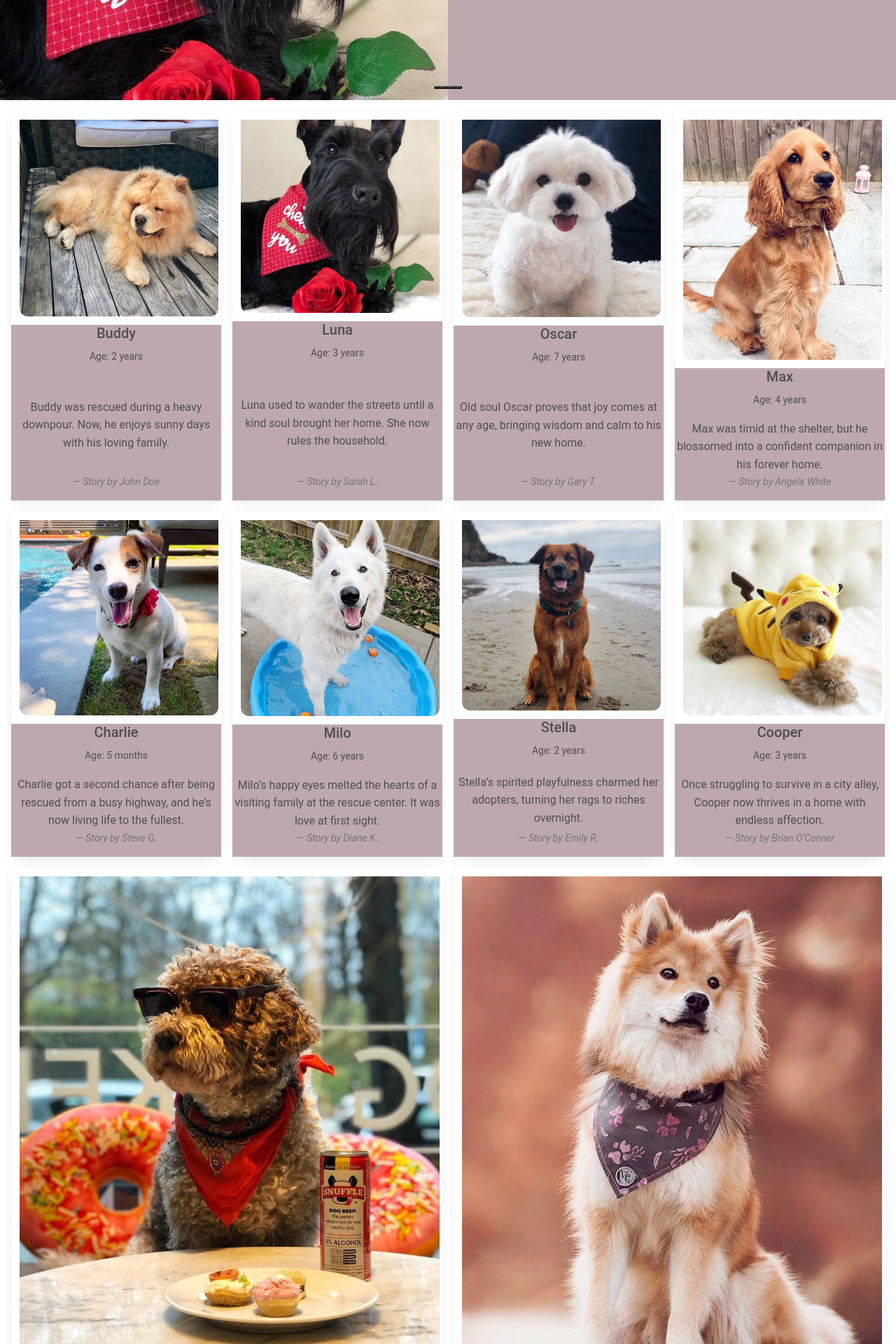
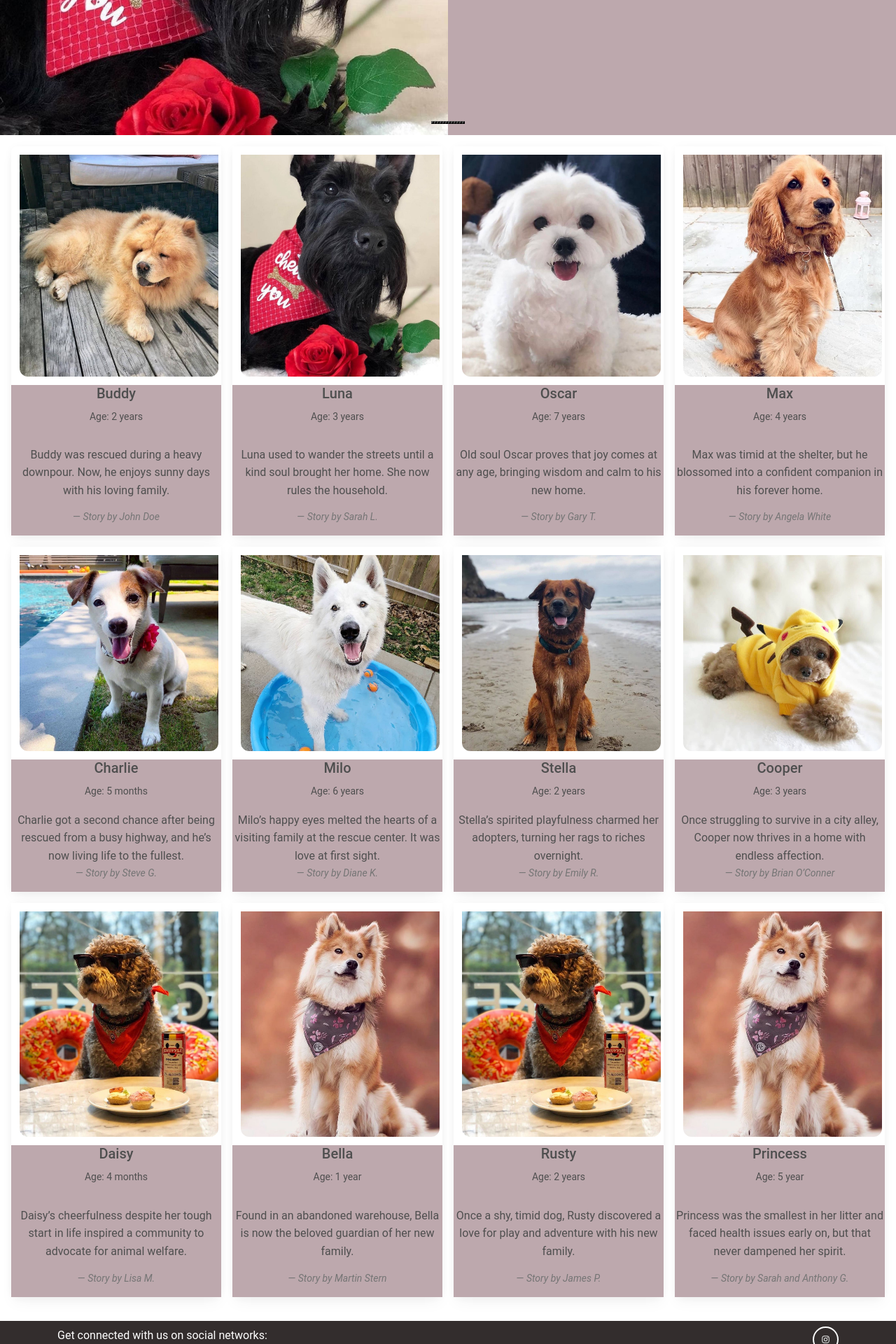
Before and after one commit to tamarazivkovic994/Pet-shop, a React (Create React App) app in the folder Front/: page /stories in a window 1280 px wide. Shown: the part 540-2460 px from the top of the page at 70% size. Built offline with nearby package versions, Linux system fonts and the light colour scheme.

Commit message:
update
need 2 more pics for stories

```diff
--- a/Front/src/App.scss
+++ b/Front/src/App.scss
@@ -183,6 +183,11 @@ $lightBrown: #a49794;
   flex-direction: column;
   background-color: $babyPink;
 }
+.cardImage {
+  height: 60%;
+  border-radius: 20px;
+  object-fit: cover;
+}
 
 .card-text-story {
   flex-grow: 1;
--- a/Front/src/data/stories.js
+++ b/Front/src/data/stories.js
@@ -89,6 +89,24 @@ const storiesData = [
       "Found in an abandoned warehouse, Bella is now the beloved guardian of her new family.",
     contributor: "Martin Stern",
   },
+  {
+    id: 11,
+    image: "./images/dog9.JPG",
+    name: "Rusty",
+    age: "2 years",
+    story:
+      "Once a shy, timid dog, Rusty discovered a love for play and adventure with his new family.",
+    contributor: "James P.",
+  },
+  {
+    id: 12,
+    image: "./images/dog3.JPG",
+    name: "Princess",
+    age: "5 year",
+    story:
+      "Princess was the smallest in her litter and faced health issues early on, but that never dampened her spirit. ",
+    contributor: "Sarah and Anthony G.",
+  },
 ];
 
 export default storiesData;
--- a/Front/src/pages/Stories.js
+++ b/Front/src/pages/Stories.js
@@ -9,14 +9,14 @@ function Stories() {
     <div>
       <h1>Happy Adoption Stories</h1>
       <Carousel interval={carouselInterval}>
-        {stories.map((story, index) => (
+        {stories.map((story) => (
           <Carousel.Item key={story.id}>
             <div className="d-flex">
               <img
                 className="d-block w-50"
                 src={story.image}
                 alt={story.name}
-                style={{ objectFit: "cover", maxHeight: "500px" }}
+                style={{ objectFit: "cover", maxHeight: "550px" }}
               />
 
               <div className="d-flex flex-column justify-content-center w-50 p-4 carouselStory">
@@ -39,11 +39,13 @@ function Stories() {
             key={story.id}
             style={{ flex: "1 0 21%" }}
           >
-            <img
-              src={story.image}
-              className="card-img-top m-1 p-2 cardImage"
-              alt={story.name}
-            />
+
+              <img
+                src={story.image}
+                className="card-img-top m-1 p-2 cardImage"
+                alt={story.name}
+              />
+
             <div className="card-body-story">
               <h5 className="card-title">{story.name}</h5>
               <p className="card-text-story">
```
